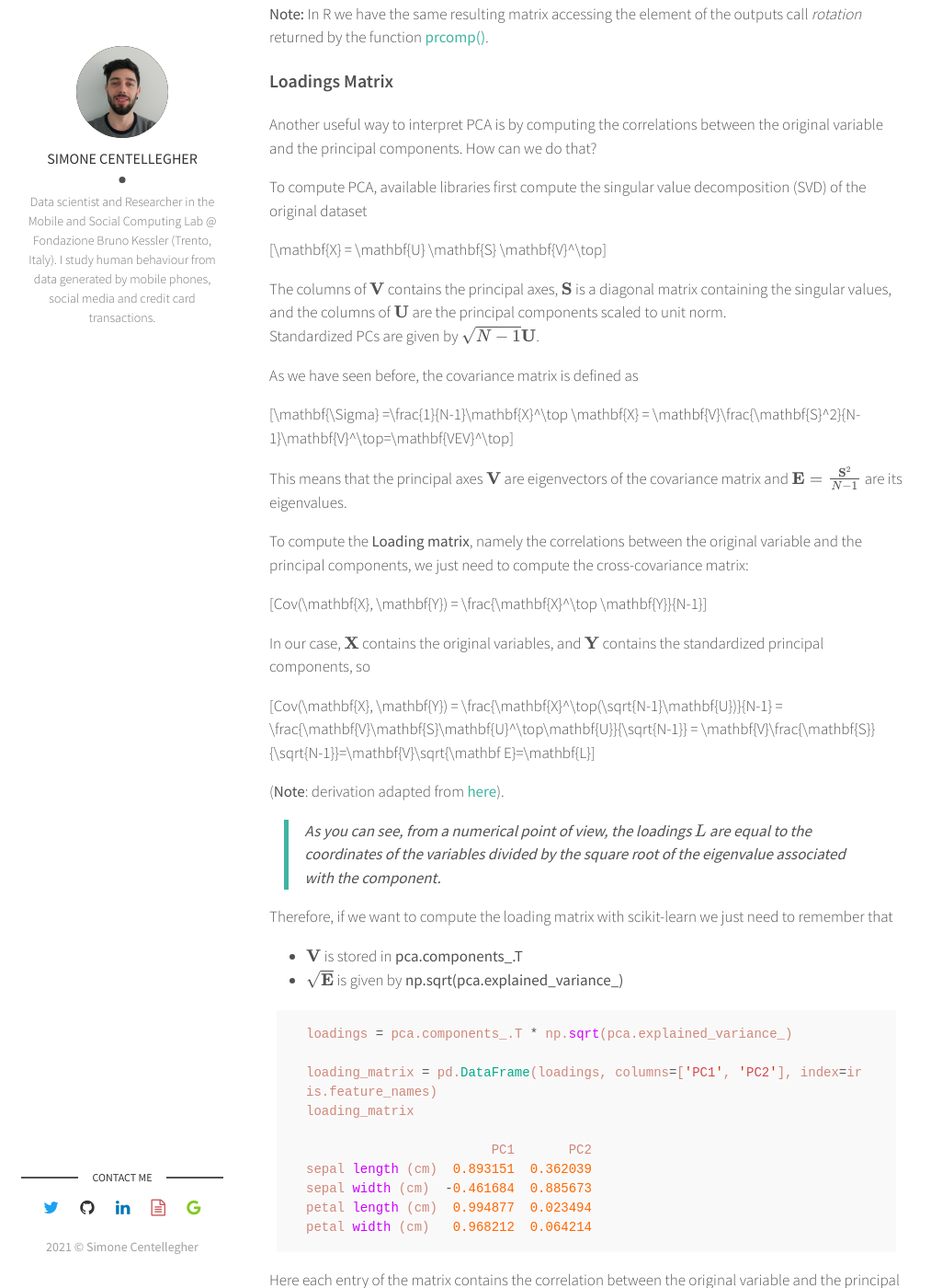
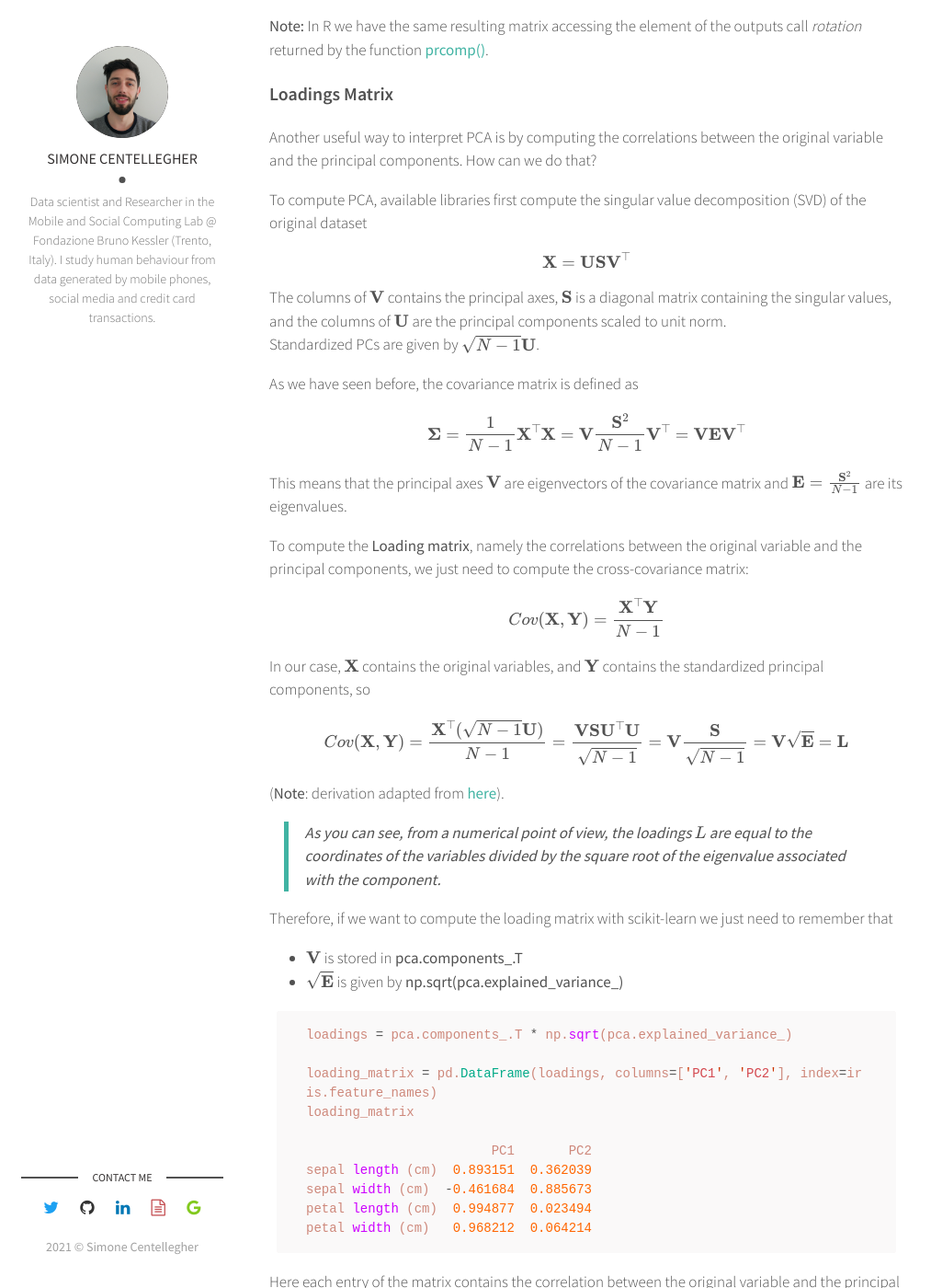
Before and after one commit to scentellegher/scentellegher.github.io, a Jekyll site: the page built from _posts/2020-01-27-pca-loadings-sklearn.md, in a window 1280 px wide and 1400 px high, scrolled down 1617 px. Shown: the whole window at 92% size, without its empty margins (107-1120 px from the left). Built offline with Jekyll 4.4.1, drawn with Linux system fonts in a browser that asks for light colours; comment, search, counter and statistics services are not loaded; some of the changed text lies outside the part shown.

Commit message:
fix mathjax2

````diff
--- a/_posts/2020-01-27-pca-loadings-sklearn.md
+++ b/_posts/2020-01-27-pca-loadings-sklearn.md
@@ -11,15 +11,15 @@ tags: [scikit-learn, pca, loadings] # add tag
 Suppose that after applying Principal Component Analysis (PCA) to your dataset, you are interested in understanding which is the contribution of the original variables to the principal components. How can we do that?
 
 ### Loadings
-In PCA, given a mean centered dataset $$X$$ with $$n$$ sample and $$p$$ variables, the first principal component $$PC_1$$ is given by the linear combination of the original variables $$X_1, X_2, ..., X_p$$
+In PCA, given a mean centered dataset \\(X\\) with \\(n\\) sample and \\(p\\) variables, the first principal component \\(PC_1\\) is given by the linear combination of the original variables \\(X_1, X_2, ..., X_p\\)
 
-$$PC_1 = w_{11}X_1 + w_{12}X_2 + ... + w_{1p}X_p$$
+\\[PC_1 = w_{11}X_1 + w_{12}X_2 + ... + w_{1p}X_p\\]
 
-The first principal component $$PC_1$$ represents the component that retains the maximum variance of the data. $$\mathbf{w_1}$$ corresponds to an **eigenvector** of the covariance matrix
+The first principal component \\(PC_1\\) represents the component that retains the maximum variance of the data. \\(\mathbf{w_1}\\) corresponds to an **eigenvector** of the covariance matrix
 
-$$\mathbf{\Sigma} = \frac{1}{N-1}\mathbf{X}^\top \mathbf{X}$$
+\\[\mathbf{\Sigma} = \frac{1}{N-1}\mathbf{X}^\top \mathbf{X}\\]
 
-and the elements of the eigenvector $$w_{1j}$$, and are also known as **loadings**.
+and the elements of the eigenvector \\(w_{1j}\\), and are also known as **loadings**.
 
 > **PCA loadings are the coefficients of the linear combination of the original variables from which the principal components (PCs) are constructed.**
 
@@ -68,32 +68,32 @@ Another useful way to interpret PCA is by computing the correlations between the
 
 To compute PCA, available libraries first compute the singular value decomposition (SVD) of the original dataset
 
-$$\mathbf{X} = \mathbf{U} \mathbf{S} \mathbf{V}^\top$$
+\\[\mathbf{X} = \mathbf{U} \mathbf{S} \mathbf{V}^\top\\]
 
-The columns of $$\mathbf{V}$$ contains the principal axes, $$\mathbf{S}$$ is a diagonal matrix containing the singular values, and the columns of $$\mathbf{U}$$ are the principal components scaled to unit norm.
-Standardized PCs are given by $$\sqrt{N-1}\mathbf{U}$$.
+The columns of \\(\mathbf{V}\\) contains the principal axes, \\(\mathbf{S}\\) is a diagonal matrix containing the singular values, and the columns of \\(\mathbf{U}\\) are the principal components scaled to unit norm.
+Standardized PCs are given by \\(\sqrt{N-1}\mathbf{U}\\).
 
 As we have seen before, the covariance matrix is defined as
 
-$$\mathbf{\Sigma} =\frac{1}{N-1}\mathbf{X}^\top \mathbf{X} = \mathbf{V}\frac{\mathbf{S}^2}{N-1}\mathbf{V}^\top=\mathbf{VEV}^\top$$
+\\[\mathbf{\Sigma} =\frac{1}{N-1}\mathbf{X}^\top \mathbf{X} = \mathbf{V}\frac{\mathbf{S}^2}{N-1}\mathbf{V}^\top=\mathbf{VEV}^\top\\]
 
-This means that the principal axes $$\mathbf{V}$$ are eigenvectors of the covariance matrix and $$\mathbf E=\frac{\mathbf S^2}{N-1}$$ are its eigenvalues.
+This means that the principal axes \\(\mathbf{V}\\) are eigenvectors of the covariance matrix and \\(\mathbf E=\frac{\mathbf S^2}{N-1}\\) are its eigenvalues.
 
 To compute the **Loading matrix**, namely the correlations between the original variable and the principal components, we just need to compute the cross-covariance matrix:
 
-$$Cov(\mathbf{X}, \mathbf{Y}) = \frac{\mathbf{X}^\top \mathbf{Y}}{N-1}$$
+\\[Cov(\mathbf{X}, \mathbf{Y}) = \frac{\mathbf{X}^\top \mathbf{Y}}{N-1}\\]
 
-In our case, $$\mathbf{X}$$ contains the original variables, and $$\mathbf{Y}$$ contains the standardized principal components, so
+In our case, \\(\mathbf{X}\\) contains the original variables, and \\(\mathbf{Y}\\) contains the standardized principal components, so
 
-$$Cov(\mathbf{X}, \mathbf{Y}) = \frac{\mathbf{X}^\top(\sqrt{N-1}\mathbf{U})}{N-1} = \frac{\mathbf{V}\mathbf{S}\mathbf{U}^\top\mathbf{U}}{\sqrt{N-1}} = \mathbf{V}\frac{\mathbf{S}}{\sqrt{N-1}}=\mathbf{V}\sqrt{\mathbf E}=\mathbf{L} $$
+\\[Cov(\mathbf{X}, \mathbf{Y}) = \frac{\mathbf{X}^\top(\sqrt{N-1}\mathbf{U})}{N-1} = \frac{\mathbf{V}\mathbf{S}\mathbf{U}^\top\mathbf{U}}{\sqrt{N-1}} = \mathbf{V}\frac{\mathbf{S}}{\sqrt{N-1}}=\mathbf{V}\sqrt{\mathbf E}=\mathbf{L}\\]
 
 (**Note**: derivation adapted from [here][stats-stack]).
 
-> **As you can see, from a numerical point of view, the loadings $$L$$ are equal to the coordinates of the variables divided by the square root of the eigenvalue associated with the component.**
+> **As you can see, from a numerical point of view, the loadings \\(L\\) are equal to the coordinates of the variables divided by the square root of the eigenvalue associated with the component.**
 
 Therefore, if we want to compute the loading matrix with scikit-learn we just need to remember that
-* $$\mathbf{V}$$ is stored in **pca.components_.T**
-* $$\sqrt{\mathbf E}$$ is given by **np.sqrt(pca.explained_variance_)**
+* \\(\mathbf{V}\\) is stored in **pca.components_.T**
+* \\(\sqrt{\mathbf E}\\) is given by **np.sqrt(pca.explained_variance_)**
 
 
 
@@ -109,7 +109,7 @@ sepal width (cm)  -0.461684  0.885673
 petal length (cm)  0.994877  0.023494
 petal width (cm)   0.968212  0.064214
 ```
-Here each entry of the matrix contains the correlation between the original variable and the principal component. For example the original variable **sepal length (cm)** and the first principal component **PC1** have a correlation of $$0.89$$.
+Here each entry of the matrix contains the correlation between the original variable and the principal component. For example the original variable **sepal length (cm)** and the first principal component **PC1** have a correlation of \\(0.89\\).
 
 You can find the code [here][code-snippet].
 
````
